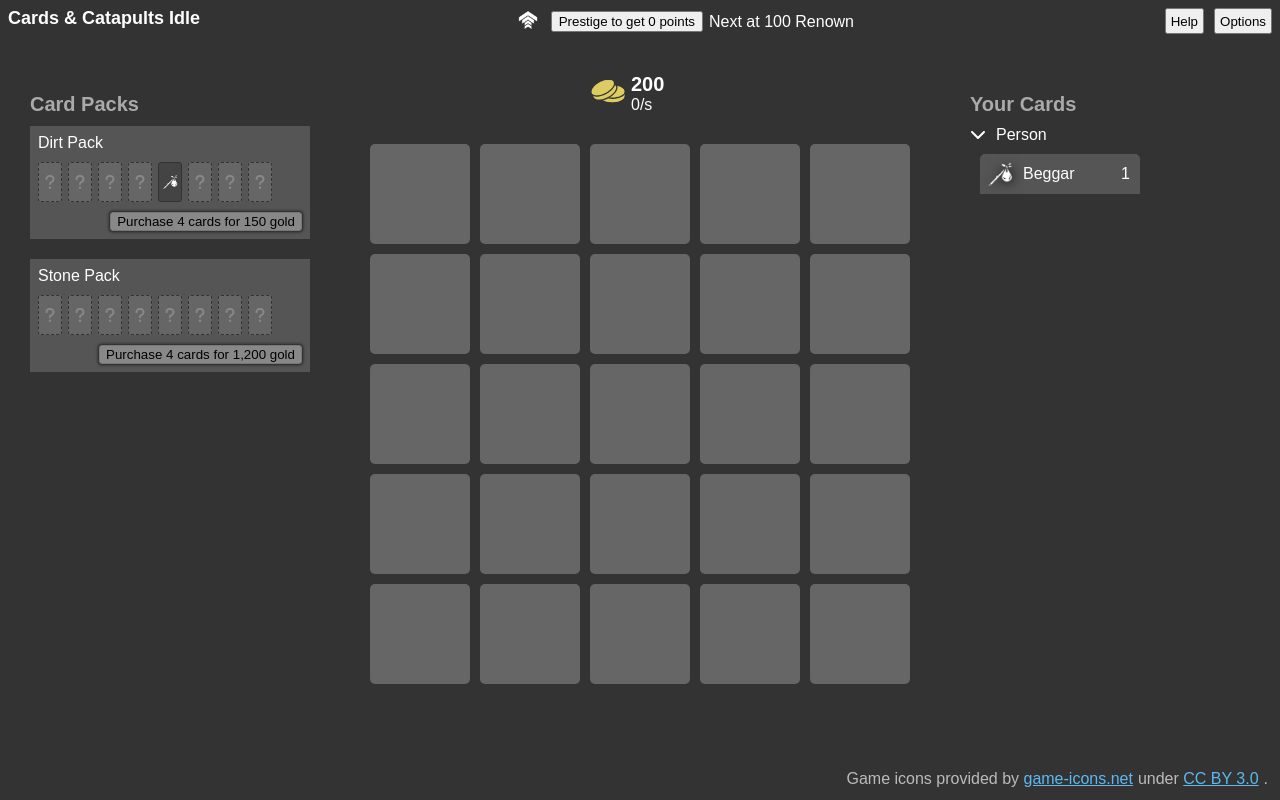
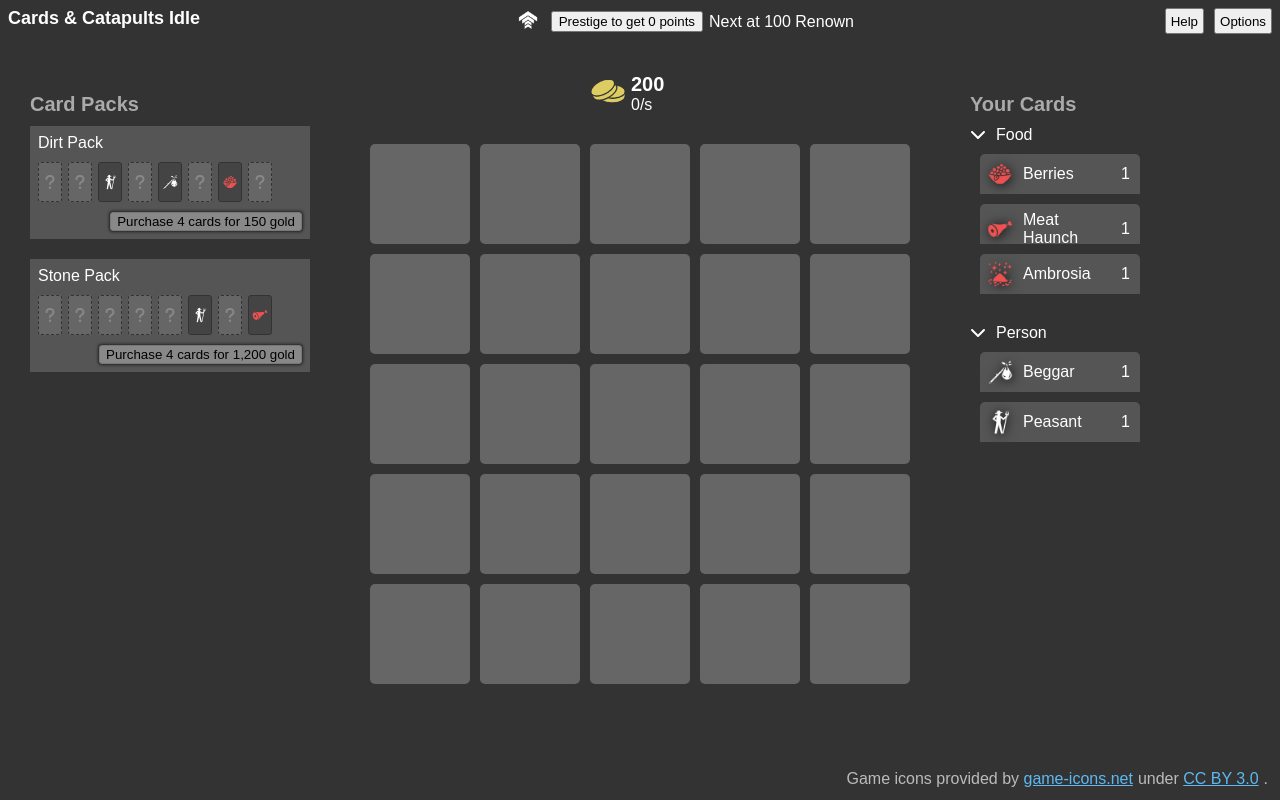
Before and after one commit to Rybadour/cards-n-catapults-idle, a React app: page / in a window 1280 px wide. Built offline with nearby package versions, Linux system fonts and the light colour scheme; the HTML template or start-up script is replaced by a standard one.

Commit message:
Massive refactor of how card abilities are defined
 - Uses best practices of co-locating data into nested groups. Moved
   concepts like "Ability.Produce" and it's related properties into an
   object called "passive".
 - Updated the way card descriptions are generated to be more automated.

```diff
--- a/src/components/card-packs.scss
+++ b/src/components/card-packs.scss
@@ -1,6 +1,6 @@
 .card-packs {
   width: 100%;
-  min-width: 200px;
+  min-width: 240px;
   max-width: 350px;
   margin-top: 50px;
 
@@ -33,6 +33,7 @@
   > .cards {
     display: flex;
     flex-direction: row;
+    flex-wrap: wrap;
     grid-gap: 6px;
     margin-bottom: 10px;
 
--- a/src/config/cards.ts
+++ b/src/config/cards.ts
@@ -1,5 +1,6 @@
-import { Ability, Card, CardType, EMPTY_CARD, MatchingGridShape, Rarity, ResourceType } from "../shared/types";
-import { formatNumber } from "../shared/utils";
+import { replace } from "lodash";
+import { Card, CardType, EMPTY_CARD, MatchingGridShape, ModifierBehaviour, Rarity, ResourceType } from "../shared/types";
+import { formatNumber, using } from "../shared/utils";
 
 const cards: Record<string, Card> = {
   beggar: {
@@ -9,11 +10,12 @@ const cards: Record<string, Card> = {
     tier: 1,
     type: CardType.Person,
     rarity: Rarity.Common,
-    description: "Produces {{abilityStrength}} gold/s.",
+    description: "{{passive}}.",
     foodDrain: 0.2,
-    ability: Ability.Produce,
-    abilityStrength: 1,
-    abilityResource: ResourceType.Gold,
+    passive: {
+      strength: 1,
+      resource: ResourceType.Gold,
+    }
   },
   peasant: {
     id: "",
@@ -22,16 +24,19 @@ const cards: Record<string, Card> = {
     tier: 2,
     type: CardType.Person,
     rarity: Rarity.Common,
-    description: "Generates {{abilityStrength}} gold/s except when near low tier cards. When not fed with food it's production is reduced to {{modifiedStrength}} gold/s.",
+    description: "{{passive}} except when near low tier cards. When not fed it's production is reduced to {{modifiedStrength}}.",
     foodDrain: 0.5,
-    ability: Ability.Produce,
-    abilityStrength: 3,
-    abilityResource: ResourceType.Gold,
+    passive: {
+      strength: 3,
+      resource: ResourceType.Gold,
+    },
     abilityStrengthModifier: {
+      behaviour: ModifierBehaviour.WhenNotMatching,
       factor: 0.333,
-      whenMatching: false,
-      types: [CardType.Food],
-      gridShape: MatchingGridShape.OrthoAdjacent,
+      match: {
+        shape: MatchingGridShape.OrthoAdjacent,
+        cardTypes: [CardType.Food],
+      }
     },
     disableShape: {
       onMatch: true,
@@ -46,13 +51,16 @@ const cards: Record<string, Card> = {
     tier: 2,
     type: CardType.Person,
     rarity: Rarity.Common,
-    description: "Generates {{abilityStrength}} renown/s for each person next to them, in all directions.",
+    description: "{{passive}}",
     foodDrain: 0.2,
-    ability: Ability.ProduceFromMatching,
-    abilityStrength: 2,
-    abilityResource: ResourceType.Renown,
-    abilityMatch: [CardType.Person],
-    abilityShape: MatchingGridShape.AllAdjacent,
+    passive: {
+      strength: 2,
+      resource: ResourceType.Renown,
+      multiplyByAdjacent: {
+        shape: MatchingGridShape.AllAdjacent,
+        cardTypes: [CardType.Person],
+      }
+    },
   },
   ratSnack: {
     id: "",
@@ -61,13 +69,16 @@ const cards: Record<string, Card> = {
     tier: 1,
     type: CardType.Food,
     rarity: Rarity.Common,
-    description: "Produces {{abilityStrength}} gold for every adjacent person.",
+    description: "{{passive}}",
     maxDurability: 12,
-    ability: Ability.ProduceFromMatching,
-    abilityStrength: 0.25,
-    abilityMatch: [CardType.Person],
-    abilityResource: ResourceType.Gold,
-    abilityShape: MatchingGridShape.OrthoAdjacent,
+    passive: {
+      strength: 0.25,
+      resource: ResourceType.Gold,
+      multiplyByAdjacent: {
+        shape: MatchingGridShape.OrthoAdjacent,
+        cardTypes: [CardType.Person],
+      }
+    },
   },
   berries: {
     id: "",
@@ -76,12 +87,13 @@ const cards: Record<string, Card> = {
     tier: 2,
     type: CardType.Food,
     rarity: Rarity.Common,
-    description: "Increases adjacent persons abilities by {{abilityPercent}}.",
+    description: "{{bonusToAdjacent}}",
     maxDurability: 8,
-    ability: Ability.BonusToMatching,
-    abilityStrength: 0.2,
-    abilityMatch: [CardType.Person],
-    abilityShape: MatchingGridShape.OrthoAdjacent,
+    bonusToAdjacent: {
+      strength: 0.2,
+      shape: MatchingGridShape.OrthoAdjacent,
+      cardTypes: [CardType.Person],
+    },
   },
   mushrooms: {
     id: "",
@@ -92,11 +104,14 @@ const cards: Record<string, Card> = {
     rarity: Rarity.Common,
     description: "Produces {{abilityStrength}} gold for every nearby empty, mushroom, or forest tile. Considers both orthogonal and diagonal tiles.",
     maxDurability: 10,
-    ability: Ability.ProduceFromCards,
-    abilityStrength: 0.1,
-    abilityCards: ['mushrooms', 'forest', EMPTY_CARD],
-    abilityResource: ResourceType.Gold,
-    abilityShape: MatchingGridShape.AllAdjacent,
+    passive: {
+      strength: 0.1,
+      resource: ResourceType.Gold,
+      multiplyByAdjacent: {
+        shape: MatchingGridShape.AllAdjacent,
+        cards: ['mushrooms', 'forest', EMPTY_CARD],
+      }
+    },
   },
   haunch: {
     id: "",
@@ -105,12 +120,13 @@ const cards: Record<string, Card> = {
     tier: 2,
     type: CardType.Food,
     rarity: Rarity.Common,
-    description: "Improves nearby people by {{abilityPercent}}",
+    description: "{{bonusToAdjacent}}",
     maxDurability: 5,
-    ability: Ability.BonusToMatching,
-    abilityStrength: 1,
-    abilityMatch: [CardType.Person],
-    abilityShape: MatchingGridShape.OrthoAdjacent,
+    bonusToAdjacent: {
+      strength: 1,
+      shape: MatchingGridShape.OrthoAdjacent,
+      cardTypes: [CardType.Person],
+    },
   },
   bread: {
     id: "",
@@ -121,8 +137,6 @@ const cards: Record<string, Card> = {
     rarity: Rarity.Common,
     description: "Just food, that's it.",
     maxDurability: 40,
-    ability: Ability.None,
-    abilityStrength: 0,
   },
   ambrosia: {
     id: "",
@@ -131,10 +145,13 @@ const cards: Record<string, Card> = {
     tier: 4,
     type: CardType.Food,
     rarity: Rarity.UltraRare,
-    description: "Food of the gods. Massive bonus to adjacent people and bonus to all food.",
+    description: "Food of the gods. Massive bonus to any nearby Person and to all food capacity.",
     maxDurability: 1000,
-    ability: Ability.BonusToMatching,
-    abilityStrength: 0,
+    bonusToAdjacent: {
+      strength: 2,
+      shape: MatchingGridShape.AllAdjacent,
+      cardTypes: [CardType.Person],
+    },
   },
   forest: {
     id: "",
@@ -143,10 +160,11 @@ const cards: Record<string, Card> = {
     tier: 2,
     type: CardType.Resource,
     rarity: Rarity.Common,
-    description: "Produces {{abilityStrength}} wood/s",
-    ability: Ability.Produce,
-    abilityStrength: 1,
-    abilityResource: ResourceType.Wood,
+    description: "{{passive}}",
+    passive: {
+      strength: 1,
+      resource: ResourceType.Wood,
+    }
   },
   ratDen: {
     id: "",
@@ -155,11 +173,11 @@ const cards: Record<string, Card> = {
     tier: 1,
     type: CardType.Building,
     rarity: Rarity.Common,
-    description: "Generates 1 Rat Snack nearby every {{cooldownSecs}} seconds.",
-    ability: Ability.ProduceCard,
-    abilityStrength: 1,
-    abilityCards: ["ratSnack"],
-    abilityShape: MatchingGridShape.OrthoAdjacent,
+    description: "{{produceCard}} every {{cooldownSecs}} seconds.",
+    produceCardEffect: {
+      shape: MatchingGridShape.OrthoAdjacent,
+      possibleCards: ["ratSnack"],
+    },
     cooldownMs: 20000,
   },
   campfire: {
@@ -170,10 +188,10 @@ const cards: Record<string, Card> = {
     type: CardType.Building,
     rarity: Rarity.Common,
     description: "Automatically replaces food anywhere on the grid every {{cooldownSecs}} seconds for {{abilityCostValue}} wood.",
-    ability: Ability.AutoPlace,
-    abilityStrength: 1,
-    abilityMatch: [CardType.Food],
-    abilityCost: {
+    autoReplaceEffect: {
+      cardType: CardType.Food,
+    },
+    costPerUse: {
       resource: ResourceType.Wood,
       cost: 1,
     },
@@ -186,11 +204,11 @@ const cards: Record<string, Card> = {
     tier: 2,
     type: CardType.Building,
     rarity: Rarity.Common,
-    description: "Generates Mushrooms and Berries when next to a forest every {{cooldownSecs}} seconds.",
-    ability: Ability.ProduceCard,
-    abilityStrength: 1,
-    abilityCards: ['mushrooms', 'berries'],
-    abilityShape: MatchingGridShape.OrthoAdjacent,
+    description: "{{produceCard}} when next to a forest every {{cooldownSecs}} seconds.",
+    produceCardEffect: {
+      shape: MatchingGridShape.OrthoAdjacent,
+      possibleCards: ['mushrooms', 'berries'],
+    },
     cooldownMs: 10000,
     disableShape: {
       onMatch: false,
@@ -207,13 +225,13 @@ const cards: Record<string, Card> = {
     rarity: Rarity.Common,
     description: "Generates meat every {{cooldownSecs}}s while consuming food.",
     foodDrain: 2,
-    ability: Ability.DrawCard,
-    abilityStrength: 1,
-    abilityCards: ['haunch'],
+    drawCardEffect: {
+      possibleCards: ['haunch'],
+    },
     disableShape: {
       onMatch: false,
       shape: MatchingGridShape.OrthoAdjacent,
-      cardType: CardType.Food,
+      cardTypes: [CardType.Food],
     },
     cooldownMs: 5000,
   },
@@ -225,14 +243,15 @@ const cards: Record<string, Card> = {
     type: CardType.Building,
     rarity: Rarity.Common,
     description: "Improves buildings and people in the same row and column by {{abilityPercent}}.",
-    ability: Ability.BonusToMatching,
-    abilityStrength: 0.25,
-    abilityMatch: [CardType.Person, CardType.Building],
-    abilityCostPerSec: {
+    bonusToAdjacent: {
+      strength: 0.25,
+      shape: MatchingGridShape.RowAndColumn,
+      cardTypes: [CardType.Person, CardType.Building],
+    },
+    costPerSec: {
       resource: ResourceType.Wood,
       cost: 2,
     },
-    abilityShape: MatchingGridShape.RowAndColumn,
   },
   lumbermill: {
     id: "",
@@ -242,16 +261,18 @@ const cards: Record<string, Card> = {
     type: CardType.Building,
     rarity: Rarity.Common,
     description: "Sells 1 wood/s for 2 gold/s for each adjacent forest, in all directions",
-    ability: Ability.ProduceFromCards,
-    abilityStrength: 2,
-    abilityResource: ResourceType.Gold,
-    abilityMultiplyByAdjacent: true,
-    abilityCards: ['forest'],
-    abilityCostPerSec: {
+    passive: {
+      strength: 2,
+      resource: ResourceType.Gold,
+      multiplyByAdjacent: {
+        shape: MatchingGridShape.AllAdjacent,
+        cards: ['forest'],
+      }
+    },
+    costPerSec: {
       resource: ResourceType.Wood,
       cost: 0.5,
     },
-    abilityShape: MatchingGridShape.AllAdjacent,
   }
 };
 
@@ -264,19 +285,51 @@ Object.keys(cards)
       card.description = card.description.replaceAll(`{{${variable}}}`, value);
     }
 
-    replaceInDescription('abilityStrength', String(card.abilityStrength));
+    using(card.passive, (p) => {
+      let multiplyText = '';
+      using(p.multiplyByAdjacent, (mba) => {
+        const cardTypes = mba.cardTypes?.map(ct => String(ct)).join(' or ');
+        const shape = 'nearby' + (mba.shape == MatchingGridShape.AllAdjacent ? ', in all directions' : '');
+        multiplyText = ` for each ${cardTypes} ${shape}`;
+      });
+      replaceInDescription('passive', `Produces ${p.strength} ${p.resource}/s${multiplyText}`);
+    });
+
     if (card.cooldownMs) {
       replaceInDescription('cooldownSecs', formatNumber(card.cooldownMs / 1000, 0, 1));
     }
+
+    using(card.abilityStrengthModifier, (mod) => {
+      if (card.passive) {
+        replaceInDescription('modifiedStrength', formatNumber(card.passive.strength * mod.factor, 0, 1));
+      }
+    });
+
+    using(card.bonusToAdjacent, (bta) => {
+      let matching = '';
+      if (bta.cardTypes) {
+        matching = bta.cardTypes.map(ct => String(ct)).join(' or ');
+      } else if (bta.cards) {
+        matching = bta.cards.map(c => cards[c].name).join(' or ');
+      }
+
+      replaceInDescription(
+        'bonusToAdjacent',
+        `Improves all nearby ${matching} cards by ${formatNumber(bta.strength * 100, 0, 0)}%.`
+      );
+    });
+
+    /* *
+    using(card.produceCardEffect, (prod) => {
+      replaceInDescription('produceCard', formatNumber(card.abilityStrength * 100, 0, 0)+"%");
+    });
     if (card.ability == Ability.BonusToMatching) {
       replaceInDescription('abilityPercent', formatNumber(card.abilityStrength * 100, 0, 0)+"%");
     }
     if (card.abilityCost) {
       replaceInDescription('abilityCostValue', formatNumber(card.abilityCost.cost, 0, 1));
     }
-    if (card.abilityStrengthModifier) {
-      replaceInDescription('modifiedStrength', formatNumber(card.abilityStrength * card.abilityStrengthModifier.factor, 0, 1));
-    }
+    /* */
   });
 
 export default cards;
--- a/src/config/global.ts
+++ b/src/config/global.ts
@@ -1,6 +1,6 @@
 const global = {
   startingGold: 200,
-  startingCards: {beggar: 1},
+  startingCards: {beggar: 1, peasant: 1, haunch: 1, berries: 1, ambrosia: 1},
   startingPrestige: 0,
   produceModifier: 1,
   isDebug: true,
--- a/src/gamelogic/abilities.ts
+++ b/src/gamelogic/abilities.ts
@@ -1,8 +1,8 @@
 import cardsConfig from "../config/cards";
 import { createCard } from "./grid-cards";
-import { Ability, RealizedCard, Grid, CardType, ResourceType, Card, CardId, ResourcesMap, defaultResourcesMap, MatchingGridShape, ResourceCost, EMPTY_CARD, MarkType, PrestigeEffects } from "../shared/types";
+import { RealizedCard, Grid, CardType, ResourceType, Card, CardId, ResourcesMap, defaultResourcesMap, MatchingGridShape, ResourceCost, EMPTY_CARD, MarkType, PrestigeEffects, GridMatch, ModifierBehaviour } from "../shared/types";
 import global from "../config/global";
-import { getRandomFromArray } from "../shared/utils";
+import { getRandomFromArray, using } from "../shared/utils";
 import { StatsContext } from "../contexts/stats";
 
 export type UpdateGridTotalsResults = {
@@ -24,8 +24,8 @@ export function updateGridTotals(grid: Grid, stats: StatsContext): UpdateGridTot
     card.cardMarks = {};
 
     card.isDisabled = false;
-    if (card.abilityCostPerSec) {
-      if (!canAfford(stats.resources, card.abilityCostPerSec)) {
+    if (card.costPerSec) {
+      if (!canAfford(stats.resources, card.costPerSec)) {
         card.isDisabled = true;
       }
     }
@@ -36,13 +36,11 @@ export function updateGridTotals(grid: Grid, stats: StatsContext): UpdateGridTot
       const disable = card.disableShape;
       card.isDisabled = !isDisabling;
       iterateGridShapeCards(grid, x, y, card.disableShape.shape, (adj, x2, y2) => {
-        if (adj.isExpiredAndReserved) return;
-
         let setDisabled = false;
         if (disable.maxTier && adj.tier <= disable.maxTier) {
           setDisabled = true;
         }
-        if (disable.cardType && adj.type == disable.cardType) {
+        if (disable.cardTypes?.includes(adj.type)) {
           setDisabled = true;
         }
         if (disable.cards && disable.cards.includes(adj.id)) {
@@ -63,74 +61,57 @@ export function updateGridTotals(grid: Grid, stats: StatsContext): UpdateGridTot
   iterateGrid(grid, (card, x, y) => {
     if (card.isDisabled || card.isExpiredAndReserved) return;
 
-    if (card.ability == Ability.BonusToMatching && card.abilityMatch && card.abilityShape) {
-      iterateGridShapeCards(grid, x, y, card.abilityShape, (adj, x2, y2) => {
-        if (card.abilityMatch?.includes(adj.type)) {
-          adj.bonus *= 1 + card.abilityStrength;
-          card.cardMarks[`${x2}:${y2}`] = MarkType.Buff;
-        }
+    using(card.bonusToAdjacent, (bta) => {
+      iterateGridMatch(grid, x, y, bta, (adj, x2, y2) => {
+        if (!adj) return;
+        adj.bonus *= 1 + bta.strength;
+        card.cardMarks[`${x2}:${y2}`] = MarkType.Buff;
       });
-    }
+    });
 
-    if (card.abilityStrengthModifier) {
-      const mod = card.abilityStrengthModifier;
-      let isModified = !mod.whenMatching;
-      iterateGridShapeCards(grid, x, y, mod.gridShape, (adj) => {
-        if (adj.isExpiredAndReserved) return;
+    using(card.abilityStrengthModifier, (mod) => {
+      const shouldModify = mod.behaviour == ModifierBehaviour.WhenMatching;
+      let isModified = !shouldModify;
+      iterateGridMatch(grid, x, y, mod.match, (adj) => {
+        if (!adj || adj.isExpiredAndReserved) return;
 
-        if (mod.types.includes(adj.type)) {
-          isModified = mod.whenMatching;
-        }
+        isModified = shouldModify;
       });
 
       if (isModified) {
         card.bonus *= mod.factor;
       }
-    }
+    });
   });
 
   // Calculate per second abilities
   iterateGrid(grid, (card, x, y) => {
     if (card.isDisabled || card.isExpiredAndReserved) return;
 
-    const strength = card.abilityStrength * card.bonus;
     let numAdjacent = 0;
 
-    if (card.ability == Ability.Produce && card.abilityResource) {
-      results.resourcesPerSec[card.abilityResource] += strength;
-      card.totalStrength += strength;
+    using(card.passive, (p) => {
+      const strength = p.strength * card.bonus;
+      if (p.multiplyByAdjacent) {
+        const mba = p.multiplyByAdjacent;
+        iterateGridMatch(grid, x, y, mba, (adj, ax, ay) => {
+          if (adj?.isDisabled) return;
 
-    } else if (card.ability == Ability.ProduceFromMatching && card.abilityShape) {
-      iterateGridShapeCards(grid, x, y, card.abilityShape, (adj, x2, y2) => {
-        if (adj.isDisabled) return;
+          card.totalStrength += strength;
+          card.cardMarks[`${ax}:${ay}`] = MarkType.Buff;
+          numAdjacent += 1;
+        });
+      } else {
+        card.totalStrength += strength;
+      }
+      results.resourcesPerSec[p.resource] += card.totalStrength;
+    });
 
-        if (card.abilityMatch?.includes(adj.type) && card.abilityResource) {
-          results.resourcesPerSec[card.abilityResource] += strength;
-          card.totalStrength += strength;
-          card.cardMarks[`${x2}:${y2}`] = MarkType.Buff;
-          numAdjacent += 1;
-        }
-      });
-
-    } else if (card.ability == Ability.ProduceFromCards && card.abilityShape && card.abilityCards && card.abilityResource) {
-      iterateGridShape(grid, x, y, card.abilityShape, (adj, x2, y2) => {
-        if (adj && adj.isDisabled) return;
-
-        const cardId = (adj && !adj.isExpiredAndReserved) ? adj.id : EMPTY_CARD;
-        if (card.abilityCards!!.includes(cardId)) {
-          results.resourcesPerSec[card.abilityResource!!] += strength;
-          card.totalStrength += strength;
-          card.cardMarks[`${x2}:${y2}`] = MarkType.Buff;
-          numAdjacent += 1;
-        }
-      });
-    }
-
-    if (card.abilityCostPerSec) {
-      const cost = card.abilityCostPerSec.cost * (card.abilityMultiplyByAdjacent ? numAdjacent : 1);
-      results.resourcesPerSec[card.abilityCostPerSec.resource] -= cost;
+    using(card.costPerSec, (cps) => {
+      const cost = cps.cost * (numAdjacent > 0 ? numAdjacent : 1);
+      results.resourcesPerSec[cps.resource] -= cost;
       card.totalCost += cost;
-    }
+    });
   });
 
   return results;
@@ -160,14 +141,14 @@ export function updateGrid(
   } as UpdateGridResults;
 
   iterateGrid(grid, (card, x, y) => {
-    if (card.abilityCostPerSec) {
-      if (card.isDisabled && canAfford(resources, card.abilityCostPerSec)) {
+    using(card.costPerSec, (cps) => {
+      if (card.isDisabled && canAfford(resources, cps)) {
         results.anyChanged = true;
-      } else if (!card.isDisabled && resources[card.abilityCostPerSec.resource] <= 0) {
+      } else if (!card.isDisabled && resources[cps.resource] <= 0) {
         card.isDisabled = true;
         results.anyChanged = true;
       }
-    }
+    });
 
     if (card.isDisabled) return;
 
@@ -178,7 +159,7 @@ export function updateGrid(
         y: number,
       }[] = [];
       iterateGridShapeCards(grid, x, y, MatchingGridShape.OrthoAdjacent, (adjCard, ax, ay) => {
-        if (adjCard.type == CardType.Food && adjCard.maxDurability && !adjCard.isExpiredAndReserved) {
+        if (adjCard.type == CardType.Food && adjCard.maxDurability && !adjCard.isDisabled) {
           adjacentFood.push({card: adjCard, x: ax, y: ay});
         }
       });
@@ -202,8 +183,8 @@ export function updateGrid(
       }
 
       // Don't activate or reset cooldown if not enough resources
-      if (card.abilityCost) {
-        if (!canAfford(resources, card.abilityCost)) {
+      if (card.costPerUse) {
+        if (!canAfford(resources, card.costPerUse)) {
           return;
         }
       }
@@ -213,10 +194,10 @@ export function updateGrid(
       if (didActivate) {
         card.timeLeftMs = card.cooldownMs;
 
-        if (card.abilityCost) {
-          results.resourcesSpent[card.abilityCost.resource] += card.abilityCost.cost;
-          resources[card.abilityCost.resource] -= card.abilityCost.cost;
-        }
+        using(card.costPerUse, (cpu) => {
+          results.resourcesSpent[cpu.resource] += cpu.cost;
+          resources[cpu.resource] -= cpu.cost;
+        });
       } else {
         card.timeLeftMs = 0;
       }
@@ -233,10 +214,11 @@ function activateCard(
   x: number,
   y: number
 ): boolean {
-  if (card.ability == Ability.ProduceCard && card.abilityCards && card.abilityShape) {
-    const newCard = getRandomFromArray(card.abilityCards);
+  if (card.produceCardEffect) {
+    const pc = card.produceCardEffect;
+    const newCard = getRandomFromArray(pc.possibleCards);
     let found = false;
-    iterateGridShape(results.grid, x, y, card.abilityShape, (adjCard, ax, ay) => {
+    iterateGridShape(results.grid, x, y, pc.shape, (adjCard, ax, ay) => {
       if ((adjCard && !adjCard.isExpiredAndReserved) || found) return;
 
       found = true;
@@ -249,21 +231,19 @@ function activateCard(
       results.newCards.push(cardsConfig[newCard]);
     }
     return true;
-  }
 
-  if (card.ability == Ability.DrawCard && card.abilityCards) {
-    const newCard = getRandomFromArray(card.abilityCards);
+  } else if (card.drawCardEffect) {
+    const newCard = getRandomFromArray(card.drawCardEffect.possibleCards);
     results.inventoryDelta[newCard] = (results.inventoryDelta[newCard] ?? 0) + 1;
     results.newCards.push(cardsConfig[newCard]);
     return true;
-  }
 
-  if (card.ability == Ability.AutoPlace && card.abilityMatch) {
+  } else if (card.autoReplaceEffect) {
     let found = false;
     iterateGrid(results.grid, (otherCard, x2, y2) => {
       if (x == x2 && y == y2) return;
       if (!otherCard || !otherCard.isExpiredAndReserved || found) return;
-      if (!card.abilityMatch?.includes(otherCard.type)) return;
+      if (card.autoReplaceEffect?.cardType !== otherCard.type) return;
       if ((cards[otherCard.id] ?? 0) <= 0) return;
 
       found = true;
@@ -330,8 +310,23 @@ function iterateGridShapeCards(
   callback: (card: RealizedCard, x: number, y: number) => void
 ) {
   iterateGridShape(grid, x, y, shape, (card, ax, ay) => {
-    if (card) {
+    if (card && !card.isExpiredAndReserved) {
       callback(card!!, ax, ay);
+    }
+  });
+}
+
+function iterateGridMatch(
+  grid: Grid, x: number, y: number, match: GridMatch,
+  callback: (card: RealizedCard | null, x: number, y: number) => void
+) {
+  iterateGridShape(grid, x, y, match.shape, (card, ax, ay) => {
+    const cardId = (card && !card.isExpiredAndReserved) ? card.id : EMPTY_CARD;
+    if (match.cards?.includes(cardId)) {
+      callback(card, ax, ay);
+    }
+    if (card && match.cardTypes?.includes(card.type)) {
+      callback(card, ax, ay);
     }
   });
 }
--- a/src/shared/utils.ts
+++ b/src/shared/utils.ts
@@ -18,3 +18,9 @@ export function getRandomFromArray<T>(array: T[]) {
 export function getExponentialValue(base: number, growth: number, growthCount: number) {
   return base * Math.pow(growth, growthCount);
 }
+
+export function using<T>(thing: T | undefined, closure: (thing: T) => void) {
+  if (thing) {
+    closure(thing);
+  }
+}
```
Also changed, not shown: src/components/grid.tsx (+4 -4 lines), src/shared/types.ts (+39 -27 lines).
